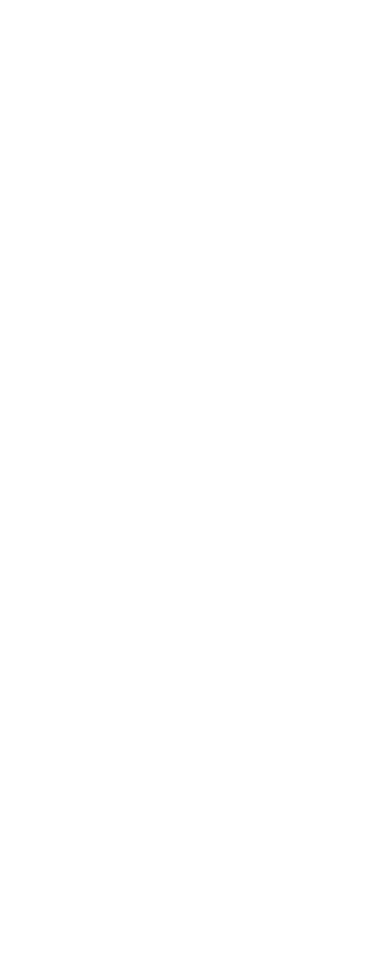
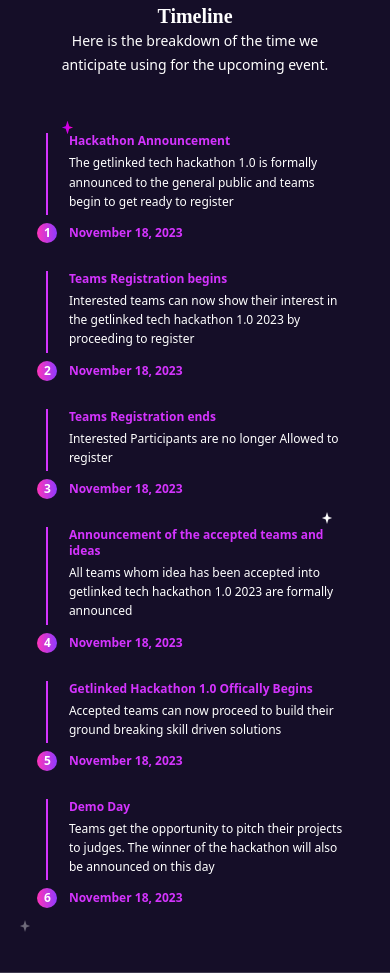
Before and after one commit to dExtinctedCoder/getLinked, a React (Vite) app: page / in a window 390 px wide. Shown: the part 4300-5273 px from the top of the page. Before the commit the page ends 4270 px from the top, so only its background shows below. Built offline with nearby package versions, Linux system fonts and the light colour scheme.

Commit message:
feat: build responsive landing page 'timeline' section

```diff
--- a/src/pages/homePage.tsx
+++ b/src/pages/homePage.tsx
@@ -366,6 +366,7 @@
 				label="faqs-section"
 				src={ManThinking}
 				alt="man-thinking"
+				id="faqs"
 				extras="flex-col-reverse gap-y-32 lg:flex-row-reverse lg:pt-32"
 				misc={
 					<>
@@ -458,6 +459,175 @@
 					</div>
 				}
 			/>
+			<hr className="border-0 h-[1px] bg-[#ffffff2d]" />
+			<section
+				aria-label="timeline-section"
+				id="timeline-section"
+				className="relative py-8 pb-16 px-[42px] lg:py-10 lg:px-16 md:pb-32"
+			>
+				<h4 className="font-['Clash_Display'] text-center text-xl font-bold leading-[26.6px] lg:text-[32px] lg:leading-0 lg:mb-3">
+					Timeline
+				</h4>
+				<p className="text-sm mb-14 leading-[24.136px] max-w-[35ch] m-auto text-center">
+					Here is the breakdown of the time we anticipate using for the upcoming
+					event.
+				</p>
+				<div className="flex flex-col gap-y-7 md:gap-y-4">
+					<div className="flex items-stretch gap-x-4 md:justify-between md:items-end md:gap-x-28 md:min-h-max">
+						<div className="self-stretch flex flex-col gap-y-2 items-center justify-between md:order-2">
+							<span className="w-[2px] h-full ter-color md:w-1"></span>
+							<span className="text-xs font-bold p-[2px] aspect-square flex items-center justify-center rounded-full pry-color md:p-2">
+								1
+							</span>
+						</div>
+						<div className="flex-col justify-between md:items-end md:order-1 md:text-right md:pt-16 md:w-1/2">
+							<h5 className="text-[#D434FE] text-xs font-bold mb-1">
+								Hackathon Announcement
+							</h5>
+							<p className="text-xs leading-[19.188px] md:m-auto md:mr-0 mb-2 md:max-w-[52ch] md:mb-0">
+								The getlinked tech hackathon 1.0 is formally announced to the
+								general public and teams begin to get ready to register
+							</p>
+							<span className="text-[#D434FE] text-xs font-bold md:hidden">
+								November 18, 2023
+							</span>
+						</div>
+						<span className=" hidden text-[#D434FE] text-xs font-bold md:w-1/2 md:block md:order-3">
+							November 18, 2023
+						</span>
+					</div>
+					<div className="flex items-stretch gap-x-4 md:justify-between md:items-end md:gap-x-28 md:min-h-max">
+						<div className="self-stretch flex flex-col gap-y-2 items-center justify-between md:order-2">
+							<span className="w-[2px] h-full ter-color md:w-1"></span>
+							<span className="text-xs font-bold p-[2px] aspect-square flex items-center justify-center rounded-full pry-color md:p-2">
+								2
+							</span>
+						</div>
+						<div className="flex-col justify-between md:order-3 md:pt-16 md:w-1/2">
+							<h5 className="text-[#D434FE] text-xs font-bold mb-1">
+								Teams Registration begins
+							</h5>
+							<p className="text-xs leading-[19.188px] mb-2 md:max-w-[52ch] md:mb-0">
+								Interested teams can now show their interest in the getlinked
+								tech hackathon 1.0 2023 by proceeding to register
+							</p>
+							<span className="text-[#D434FE] text-xs font-bold md:hidden">
+								November 18, 2023
+							</span>
+						</div>
+						<span className="hidden text-[#D434FE] text-xs font-bold md:w-1/2 md:block lg:text-right md:order-1">
+							November 18, 2023
+						</span>
+					</div>
+					<div className="flex items-stretch gap-x-4 md:justify-between md:items-end md:gap-x-28 md:min-h-max">
+						<div className="self-stretch flex flex-col gap-y-2 items-center justify-between md:order-2">
+							<span className="w-[2px] h-full ter-color md:w-1"></span>
+							<span className="text-xs font-bold p-[2px] aspect-square flex items-center justify-center rounded-full pry-color md:p-2">
+								3
+							</span>
+						</div>
+						<div className="flex-col justify-between md:items-end md:order-1 md:text-right md:pt-16 md:w-1/2">
+							<h5 className="text-[#D434FE] text-xs font-bold mb-1">
+								Teams Registration ends
+							</h5>
+							<p className="text-xs leading-[19.188px] md:m-auto md:mr-0 mb-2 md:max-w-[52ch] md:mb-0">
+								Interested Participants are no longer Allowed to register
+							</p>
+							<span className="text-[#D434FE] text-xs font-bold md:hidden">
+								November 18, 2023
+							</span>
+						</div>
+						<span className=" hidden text-[#D434FE] text-xs font-bold md:w-1/2 md:block md:order-3">
+							November 18, 2023
+						</span>
+					</div>
+					<div className="flex items-stretch gap-x-4 md:justify-between md:items-end md:gap-x-28 md:min-h-max">
+						<div className="self-stretch flex flex-col gap-y-2 items-center justify-between md:order-2">
+							<span className="w-[2px] h-full ter-color md:w-1"></span>
+							<span className="text-xs font-bold p-[2px] aspect-square flex items-center justify-center rounded-full pry-color md:p-2">
+								4
+							</span>
+						</div>
+						<div className="flex-col justify-between md:order-3 md:pt-16 md:w-1/2">
+							<h5 className="text-[#D434FE] text-xs font-bold mb-1">
+								Announcement of the accepted teams and ideas
+							</h5>
+							<p className="text-xs leading-[19.188px] mb-2 md:max-w-[52ch] md:mb-0">
+								All teams whom idea has been accepted into getlinked tech
+								hackathon 1.0 2023 are formally announced
+							</p>
+							<span className="text-[#D434FE] text-xs font-bold md:hidden">
+								November 18, 2023
+							</span>
+						</div>
+						<span className="hidden text-[#D434FE] text-xs font-bold md:w-1/2 md:block lg:text-right md:order-1">
+							November 18, 2023
+						</span>
+					</div>
+					<div className="flex items-stretch gap-x-4 md:justify-between md:items-end md:gap-x-28 md:min-h-max">
+						<div className="self-stretch flex flex-col gap-y-2 items-center justify-between md:order-2">
+							<span className="w-[2px] h-full ter-color md:w-1"></span>
+							<span className="text-xs font-bold p-[2px] aspect-square flex items-center justify-center rounded-full pry-color md:p-2">
+								5
+							</span>
+						</div>
+						<div className="flex-col justify-between md:items-end md:order-1 md:text-right md:pt-16 md:w-1/2">
+							<h5 className="text-[#D434FE] text-xs font-bold mb-1">
+								Getlinked Hackathon 1.0 Offically Begins
+							</h5>
+							<p className="text-xs leading-[19.188px] md:m-auto md:mr-0 mb-2 md:max-w-[52ch] md:mb-0">
+								Accepted teams can now proceed to build their ground breaking
+								skill driven solutions
+							</p>
+							<span className="text-[#D434FE] text-xs font-bold md:hidden">
+								November 18, 2023
+							</span>
+						</div>
+						<span className=" hidden text-[#D434FE] text-xs font-bold md:w-1/2 md:block md:order-3">
+							November 18, 2023
+						</span>
+					</div>
+					<div className="flex items-stretch gap-x-4 md:justify-between md:items-end md:gap-x-28 md:min-h-max">
+						<div className="self-stretch flex flex-col gap-y-2 items-center justify-between md:order-2">
+							<span className="w-[2px] h-full ter-color md:w-1"></span>
+							<span className="text-xs font-bold p-[2px] aspect-square flex items-center justify-center rounded-full pry-color md:p-2">
+								6
+							</span>
+						</div>
+						<div className="flex-col justify-between md:order-3 md:pt-16 md:w-1/2">
+							<h5 className="text-[#D434FE] text-xs font-bold mb-1">
+								Demo Day
+							</h5>
+							<p className="text-xs leading-[19.188px] mb-2 md:max-w-[52ch] md:mb-0">
+								Teams get the opportunity to pitch their projects to judges. The
+								winner of the hackathon will also be announced on this day
+							</p>
+							<span className="text-[#D434FE] text-xs font-bold md:hidden">
+								November 18, 2023
+							</span>
+						</div>
+						<span className="hidden text-[#D434FE] text-xs font-bold md:w-1/2 md:block lg:text-right md:order-1">
+							November 18, 2023
+						</span>
+					</div>
+				</div>
+				<img
+					src={STAR_PURPLE}
+					alt="star-purple"
+					className="absolute top-[15%] left-[16%] md:top-[19%] md:left-[32%] md:w-[15px]"
+				/>
+				<img
+					src={STAR}
+					alt="star-white"
+					className="absolute top-[54%] right-[15%] w-[10px] md:w-[26px] md:top-[50%]"
+				/>
+				<img
+					src={STARGray}
+					alt="star-gray"
+					className="absolute left-[5%] bottom-[4%] w-[10px] md:w-[26px] md:left-[4%] md:bottom-[3%]"
+				/>
+			</section>
+			<hr className="border-0 h-[1px] bg-[#ffffff2d]" />
 		</div>
 	);
 };
```
